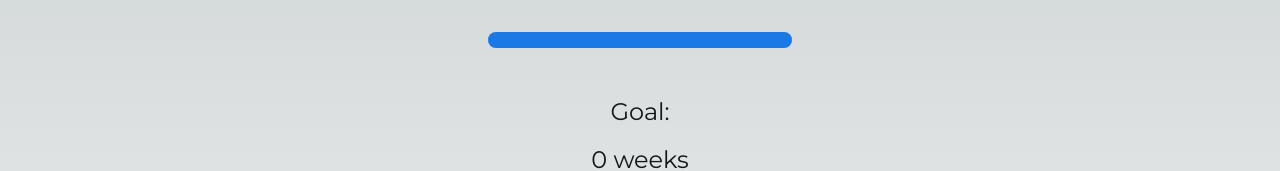
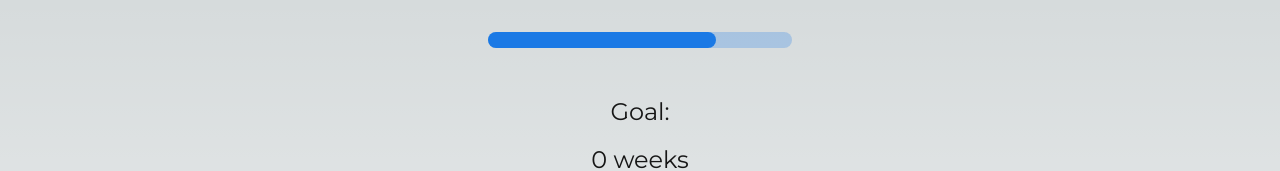
Before and after one commit to AlejandroALopez/overplan, a Next.js app: page /planner/dates in a window 1280 px wide. Shown: the top 171 px of the page. Built offline with nearby package versions, Linux system fonts and the light colour scheme.

Commit message:
fixed progress bar

```diff
--- a/src/app/planner/dates/page.tsx
+++ b/src/app/planner/dates/page.tsx
@@ -8,7 +8,6 @@ import { setStartDate } from "@/lib/store/inputSlice";
 import { LocalizationProvider } from '@mui/x-date-pickers';
 import { AdapterDayjs } from '@mui/x-date-pickers/AdapterDayjs';
 import { StaticDatePicker } from '@mui/x-date-pickers/StaticDatePicker';
-import PlannerProgressBar from "@/components/plannerProgressBar";
 
 export default function SetDates() {
     const dispatch = useAppDispatch();
@@ -40,7 +39,9 @@ export default function SetDates() {
     return (
         <LocalizationProvider dateAdapter={AdapterDayjs}>
             <main className="flex min-h-screen flex-col items-center p-8">
-                <PlannerProgressBar step={3} />
+                <div className="h-4 w-1/4 bg-primary bg-opacity-25 rounded-3xl">
+                    <div className={`h-4 w-3/4 bg-primary rounded-3xl`} />
+                </div>
                 <p className="text-2xl mt-12">
                     Goal: <span className="font-semibold">{goal}</span>
                 </p>
--- a/src/app/planner/goal/page.tsx
+++ b/src/app/planner/goal/page.tsx
@@ -1,7 +1,6 @@
 "use client";
 
 import Link from "next/link";
-import PlannerProgressBar from "@/components/plannerProgressBar";
 import { useEffect, useState } from "react";
 import { GoalIdeaProps } from "@/lib/types/plannerProps";
 import { useAppSelector, useAppDispatch } from "@/lib/store";
@@ -40,7 +39,9 @@ export default function Goal() {
 
     return (
         <main className="flex min-h-screen flex-col items-center p-8">
-            <PlannerProgressBar step={1} />
+            <div className="h-4 w-1/4 bg-primary bg-opacity-25 rounded-3xl">
+                <div className={`h-4 w-1/4 bg-primary rounded-3xl`} />
+            </div>
             <p className="text-3xl mt-20">Let&apos;s build the best plan for you</p>
             <p className="text-3xl font-semibold mt-16">{question}</p>
             <input
--- a/src/app/planner/review/page.tsx
+++ b/src/app/planner/review/page.tsx
@@ -7,7 +7,6 @@ import { useAppSelector, useAppDispatch } from "@/lib/store";
 import Compass from "../../../../public/icons/compass.svg";
 import Clock from "../../../../public/icons/clock.svg";
 import Calendar from "../../../../public/icons/calendar.svg";
-import PlannerProgressBar from "@/components/plannerProgressBar";
 
 export default function ReviewPlan() {
     const dispatch = useAppDispatch();
@@ -24,7 +23,9 @@ export default function ReviewPlan() {
 
     return (
         <main className="flex min-h-screen flex-col items-center p-8">
-            <PlannerProgressBar step={4} />
+            <div className="h-4 w-1/4 bg-primary bg-opacity-25 rounded-3xl">
+                <div className={`h-4 w-4/4 bg-primary rounded-3xl`} />
+            </div>
             <p className="text-3xl font-semibold mt-20">{title}</p>
             <div className="flex flex-row flex-wrap w-full justify-evenly items-center mt-20">
                 <div className="flex flex-row gap-4">
--- a/src/app/planner/weeks/page.tsx
+++ b/src/app/planner/weeks/page.tsx
@@ -5,7 +5,6 @@ import { useState } from "react";
 import { useAppSelector, useAppDispatch } from "@/lib/store";
 import { WeekOptionProps } from "@/lib/types/plannerProps";
 import { setNumWeeks } from "@/lib/store/inputSlice";
-import PlannerProgressBar from "@/components/plannerProgressBar";
 
 const WeekSelector: React.FC<WeekOptionProps> = ({ weeks, setWeeks }) => {
     const MIN_VALUE = 1;
@@ -51,7 +50,9 @@ export default function SetWeeks() {
 
     return (
         <main className="flex min-h-screen flex-col items-center p-8">
-            <PlannerProgressBar step={2} />
+            <div className="h-4 w-1/4 bg-primary bg-opacity-25 rounded-3xl">
+                <div className={`h-4 w-2/4 bg-primary rounded-3xl`} />
+            </div>
             <p className="text-2xl mt-12">
                 Goal: <span className="font-semibold">{goal}</span>
             </p>
--- a/src/components/plannerProgressBar.tsx
+++ b/src/components/plannerProgressBar.tsx
@@ -11,7 +11,3 @@ export default function PlannerProgressBar(props: ProgressBarProps) {
         </div>
     );
 }
-
-// Planning
-// - 100% length = some number x
-// - % needed --> 25, 50, 75, 100 ---> 1/4, 2/4
```
